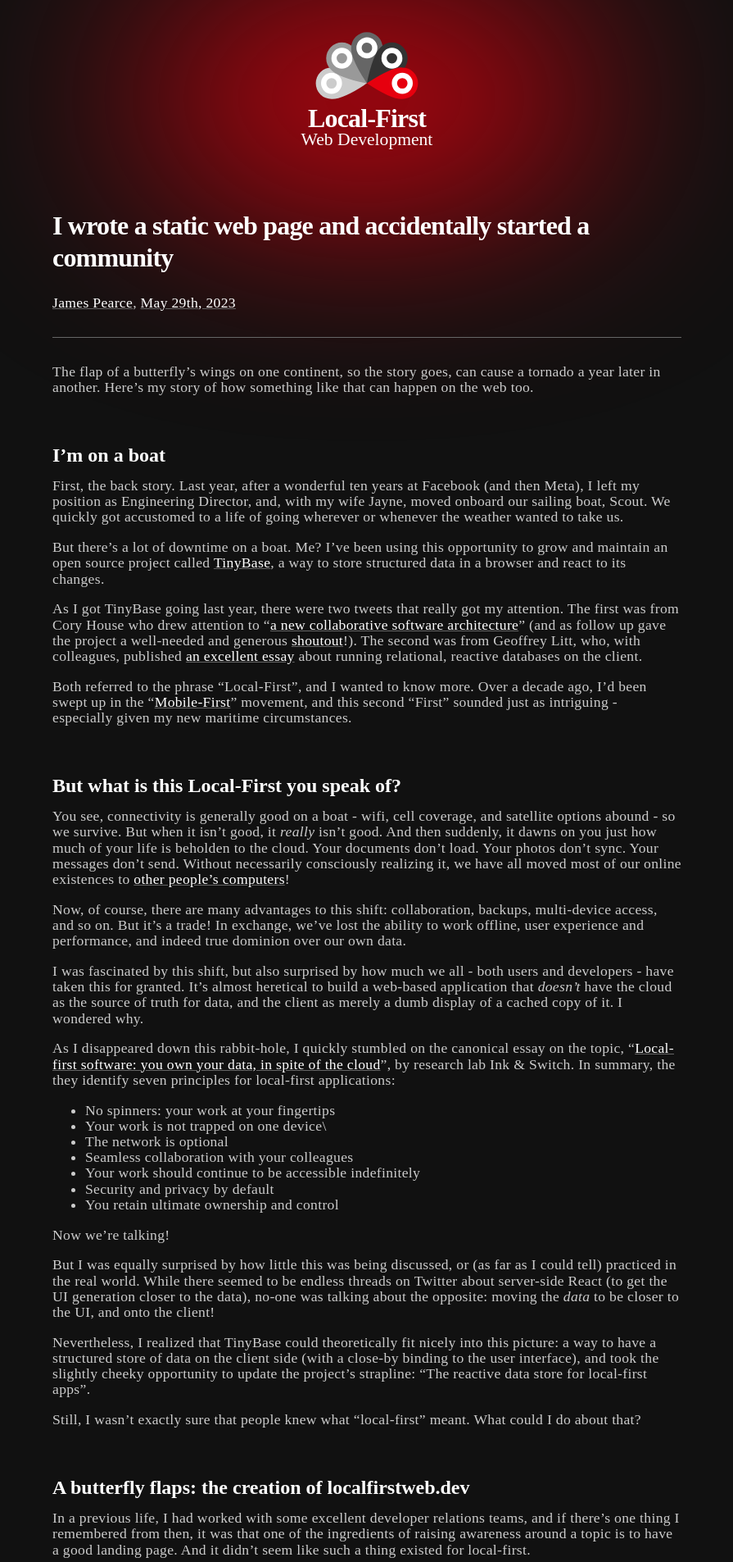
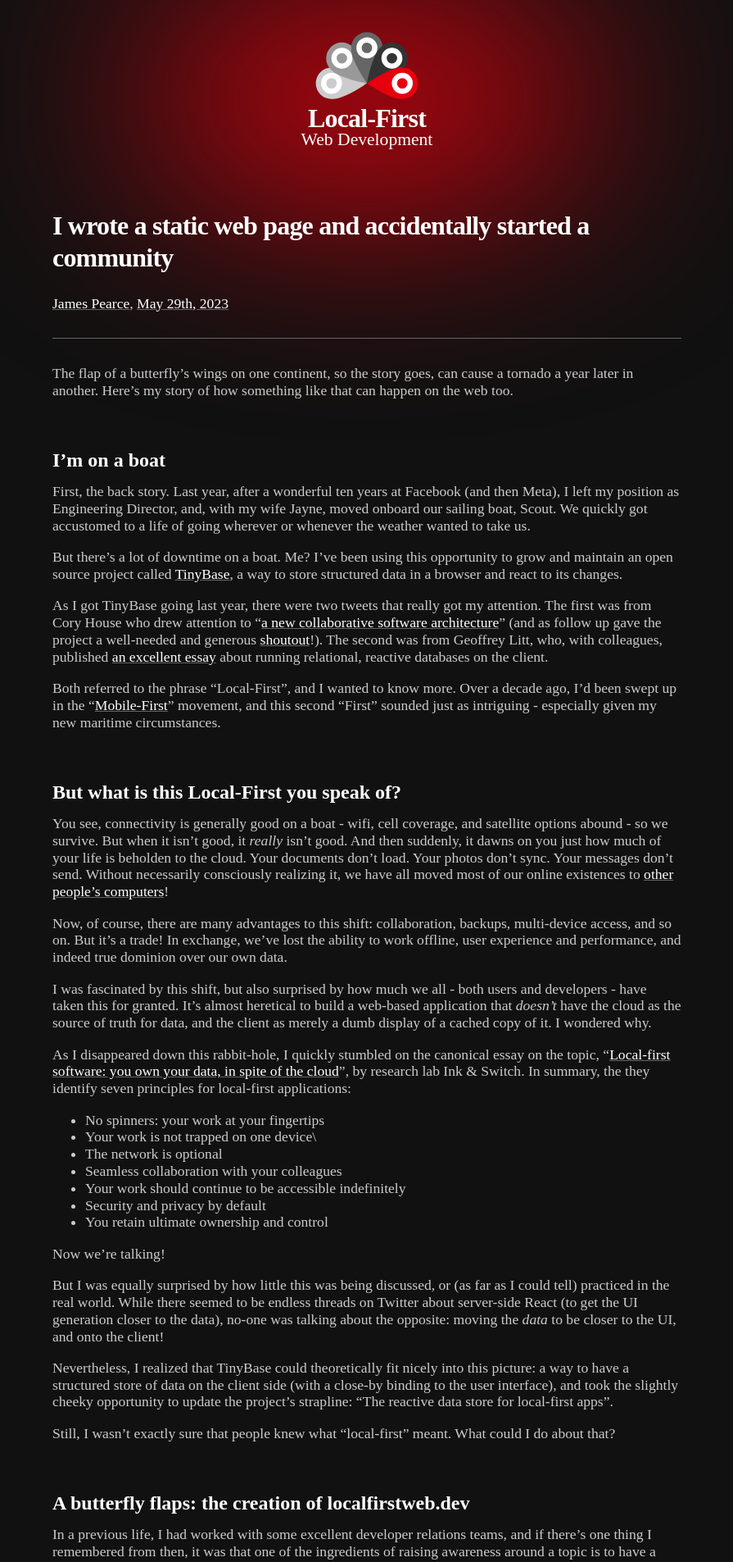
Before and after one commit to mylofi/localfirstweb.dev, a Jekyll site: the page built from _posts/2023-05-29-i-wrote-a-static-web-page.md, in a window 1280 px wide. Shown: the top 1905 px of the page at 82% size, without its empty margins (192-1087 px from the left). Built offline with Jekyll 4.4.1, drawn with Linux system fonts in a browser that asks for light colours; some web fonts are replaced.

Commit message:
font bumps

```diff
--- a/assets/css/main.scss
+++ b/assets/css/main.scss
@@ -4,7 +4,7 @@
 $accent: #e6000e;
 $text-color: #ccc;
 $text-color-bright: #fff;
-$font-weight: 200;
+$font-weight: 400;
 
 @font-face {
   font-family: Archivo;
@@ -17,8 +17,7 @@
   font-family: Archivo;
   font-weight: $font-weight;
   margin: 0;
-  letter-spacing: 0.02rem;
-  line-height: 1.2rem;
+  line-height: 1.3rem;
   font-size: 1.1rem;
 }
 
```
